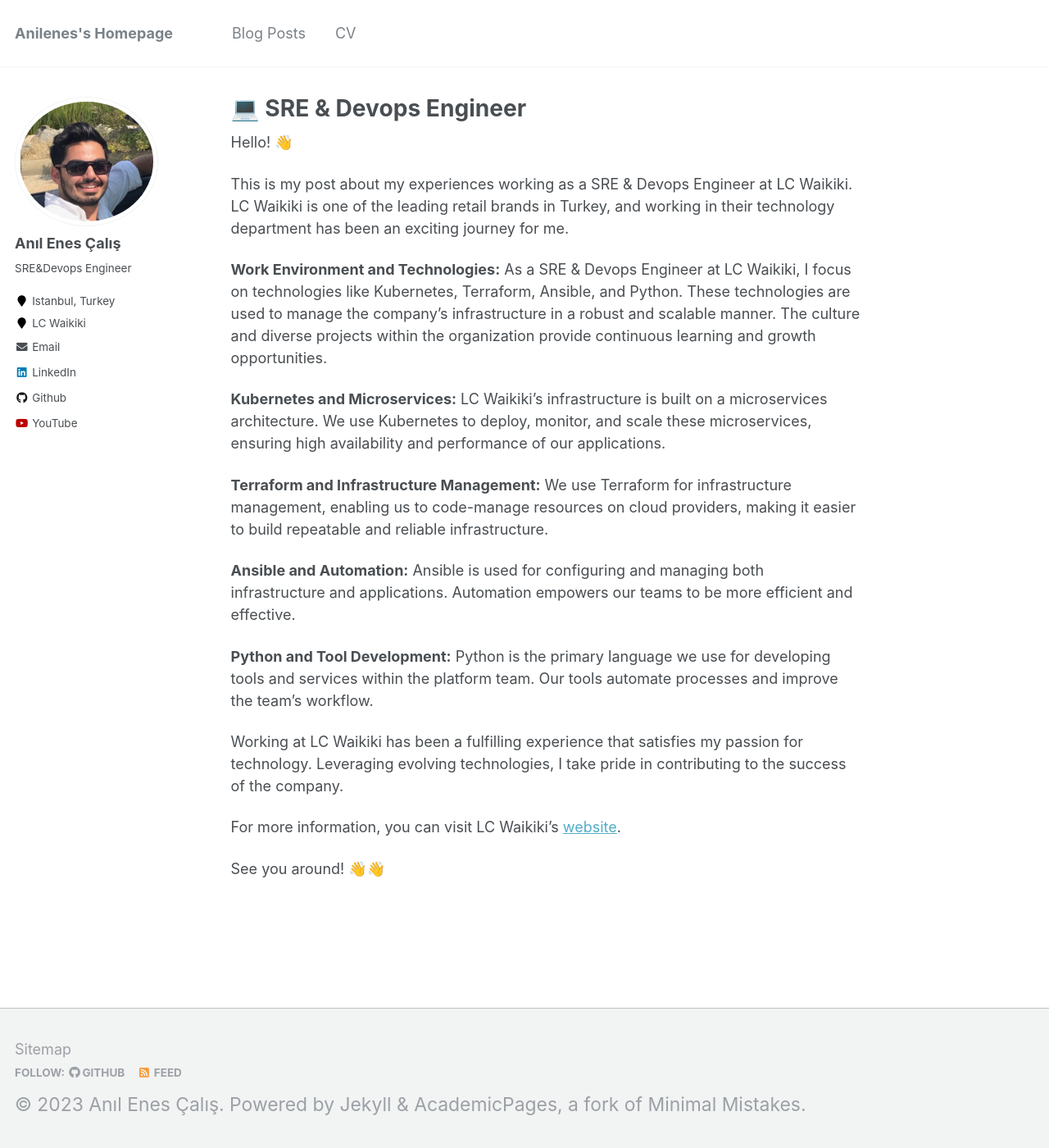
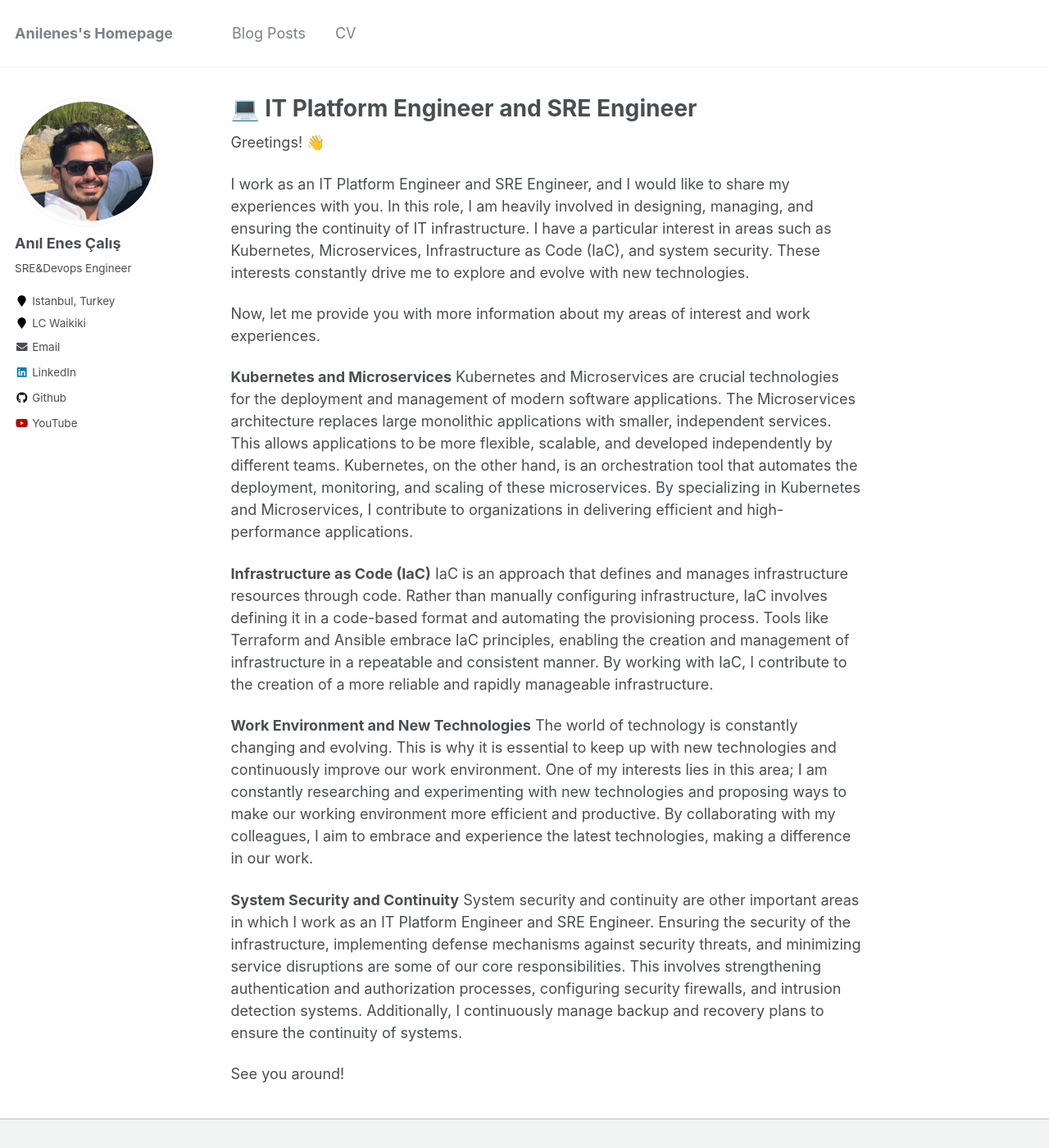
Before and after one commit to anilenescalis/anilenescalis.github.io, a Jekyll site: the page built from _pages/about.md, in a window 1280 px wide and 1400 px high. Shown: the whole window at 82% size. Built offline with Jekyll 4.4.1, drawn with Linux system fonts in a browser that asks for light colours.

Commit message:
Update about.md

```diff
--- a/_pages/about.md
+++ b/_pages/about.md
@@ -1,6 +1,6 @@
 ---
 permalink: /
-title: "💻 SRE & Devops Engineer"
+title: "💻 IT Platform Engineer and SRE Engineer"
 excerpt: "About me"
 author_profile: true
 redirect_from:
@@ -8,27 +8,23 @@ redirect_from:
   - /about.html
 ---
 
-Hello! 👋
+Greetings! 👋
 
-This is my post about my experiences working as a SRE & Devops Engineer at LC Waikiki. LC Waikiki is one of the leading retail brands in Turkey, and working in their technology department has been an exciting journey for me.
 
-**Work Environment and Technologies:**
-As a SRE & Devops Engineer at LC Waikiki, I focus on technologies like Kubernetes, Terraform, Ansible, and Python. These technologies are used to manage the company's infrastructure in a robust and scalable manner. The culture and diverse projects within the organization provide continuous learning and growth opportunities.
+I work as an IT Platform Engineer and SRE Engineer, and I would like to share my experiences with you. In this role, I am heavily involved in designing, managing, and ensuring the continuity of IT infrastructure. I have a particular interest in areas such as Kubernetes, Microservices, Infrastructure as Code (IaC), and system security. These interests constantly drive me to explore and evolve with new technologies.
 
-**Kubernetes and Microservices:**
-LC Waikiki's infrastructure is built on a microservices architecture. We use Kubernetes to deploy, monitor, and scale these microservices, ensuring high availability and performance of our applications.
+Now, let me provide you with more information about my areas of interest and work experiences.
 
-**Terraform and Infrastructure Management:**
-We use Terraform for infrastructure management, enabling us to code-manage resources on cloud providers, making it easier to build repeatable and reliable infrastructure.
+**Kubernetes and Microservices**
+Kubernetes and Microservices are crucial technologies for the deployment and management of modern software applications. The Microservices architecture replaces large monolithic applications with smaller, independent services. This allows applications to be more flexible, scalable, and developed independently by different teams. Kubernetes, on the other hand, is an orchestration tool that automates the deployment, monitoring, and scaling of these microservices. By specializing in Kubernetes and Microservices, I contribute to organizations in delivering efficient and high-performance applications.
 
-**Ansible and Automation:**
-Ansible is used for configuring and managing both infrastructure and applications. Automation empowers our teams to be more efficient and effective.
+**Infrastructure as Code (IaC)**
+IaC is an approach that defines and manages infrastructure resources through code. Rather than manually configuring infrastructure, IaC involves defining it in a code-based format and automating the provisioning process. Tools like Terraform and Ansible embrace IaC principles, enabling the creation and management of infrastructure in a repeatable and consistent manner. By working with IaC, I contribute to the creation of a more reliable and rapidly manageable infrastructure.
 
-**Python and Tool Development:**
-Python is the primary language we use for developing tools and services within the platform team. Our tools automate processes and improve the team's workflow.
+**Work Environment and New Technologies**
+The world of technology is constantly changing and evolving. This is why it is essential to keep up with new technologies and continuously improve our work environment. One of my interests lies in this area; I am constantly researching and experimenting with new technologies and proposing ways to make our working environment more efficient and productive. By collaborating with my colleagues, I aim to embrace and experience the latest technologies, making a difference in our work.
 
-Working at LC Waikiki has been a fulfilling experience that satisfies my passion for technology. Leveraging evolving technologies, I take pride in contributing to the success of the company.
+**System Security and Continuity**
+System security and continuity are other important areas in which I work as an IT Platform Engineer and SRE Engineer. Ensuring the security of the infrastructure, implementing defense mechanisms against security threats, and minimizing service disruptions are some of our core responsibilities. This involves strengthening authentication and authorization processes, configuring security firewalls, and intrusion detection systems. Additionally, I continuously manage backup and recovery plans to ensure the continuity of systems.
 
-For more information, you can visit LC Waikiki's [website](https://www.lcwaikiki.com/tr-TR/TR).
-
-See you around! 👋👋
+See you around!
```
